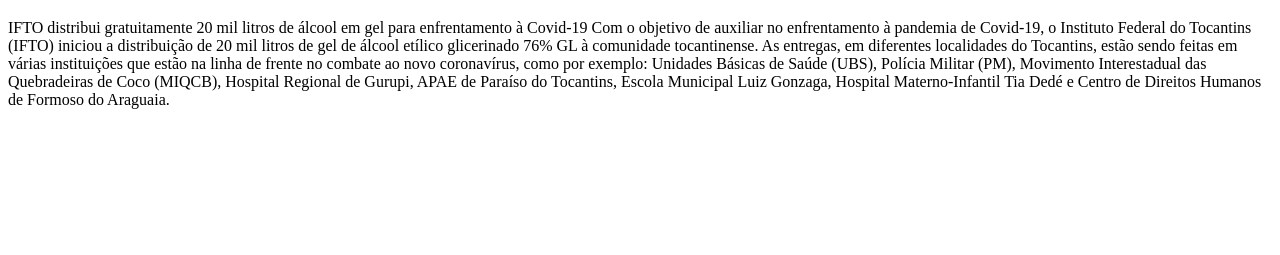
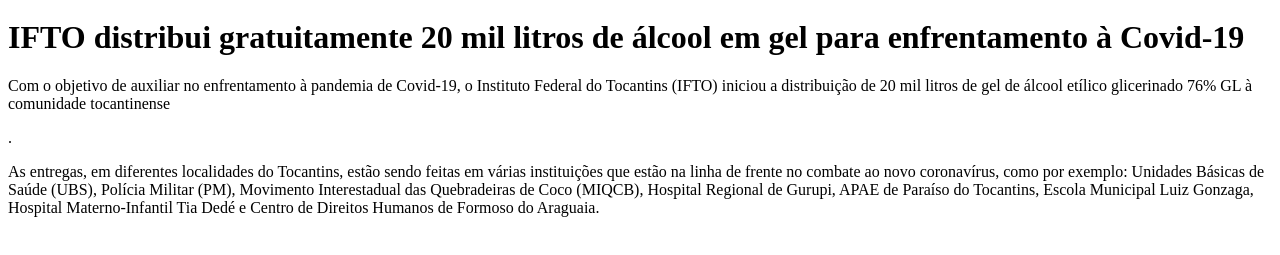
Before and after one commit to HCampelo/PW, a plain HTML site: page index.html in a window 1280 px wide. Shown: the part 61-316 px from the top of the page. Drawn offline with Linux system fonts and the light colour scheme.

Commit message:
inclusão de parágrafo

```diff
--- a/index.html
+++ b/index.html
@@ -2,14 +2,12 @@
 <html>
 <head>
 	<meta charset="utf-8">
-	<title>Primeira Página</title>
+	<title>Minha segunda página</title>
 </head>
 <body>
 <h1>Olá mundo!</h1>
-IFTO distribui gratuitamente 20 mil litros de álcool em gel para enfrentamento à Covid-19
-Com o objetivo de auxiliar no enfrentamento à pandemia de Covid-19, o Instituto Federal do Tocantins (IFTO) iniciou a distribuição de 20 mil litros de gel de álcool etílico glicerinado 76% GL à comunidade tocantinense.
-
-As entregas, em diferentes localidades do Tocantins, estão sendo feitas em várias instituições que estão na linha de frente no combate ao novo coronavírus, como por exemplo: Unidades Básicas de Saúde (UBS), Polícia Militar (PM), Movimento Interestadual das Quebradeiras de Coco (MIQCB), Hospital Regional de Gurupi, APAE de Paraíso do Tocantins, Escola Municipal Luiz Gonzaga, Hospital Materno-Infantil Tia Dedé e Centro de Direitos Humanos de Formoso do Araguaia.
-
+<h1>IFTO distribui gratuitamente 20 mil litros de álcool em gel para enfrentamento à Covid-19</h1>
+<p>Com o objetivo de auxiliar no enfrentamento à pandemia de Covid-19, o Instituto Federal do Tocantins (IFTO) iniciou a distribuição de 20 mil litros de gel de álcool etílico glicerinado 76% GL à comunidade tocantinense</p>.
+<p>As entregas, em diferentes localidades do Tocantins, estão sendo feitas em várias instituições que estão na linha de frente no combate ao novo coronavírus, como por exemplo: Unidades Básicas de Saúde (UBS), Polícia Militar (PM), Movimento Interestadual das Quebradeiras de Coco (MIQCB), Hospital Regional de Gurupi, APAE de Paraíso do Tocantins, Escola Municipal Luiz Gonzaga, Hospital Materno-Infantil Tia Dedé e Centro de Direitos Humanos de Formoso do Araguaia.</p>
 </body>
 </html>
```
